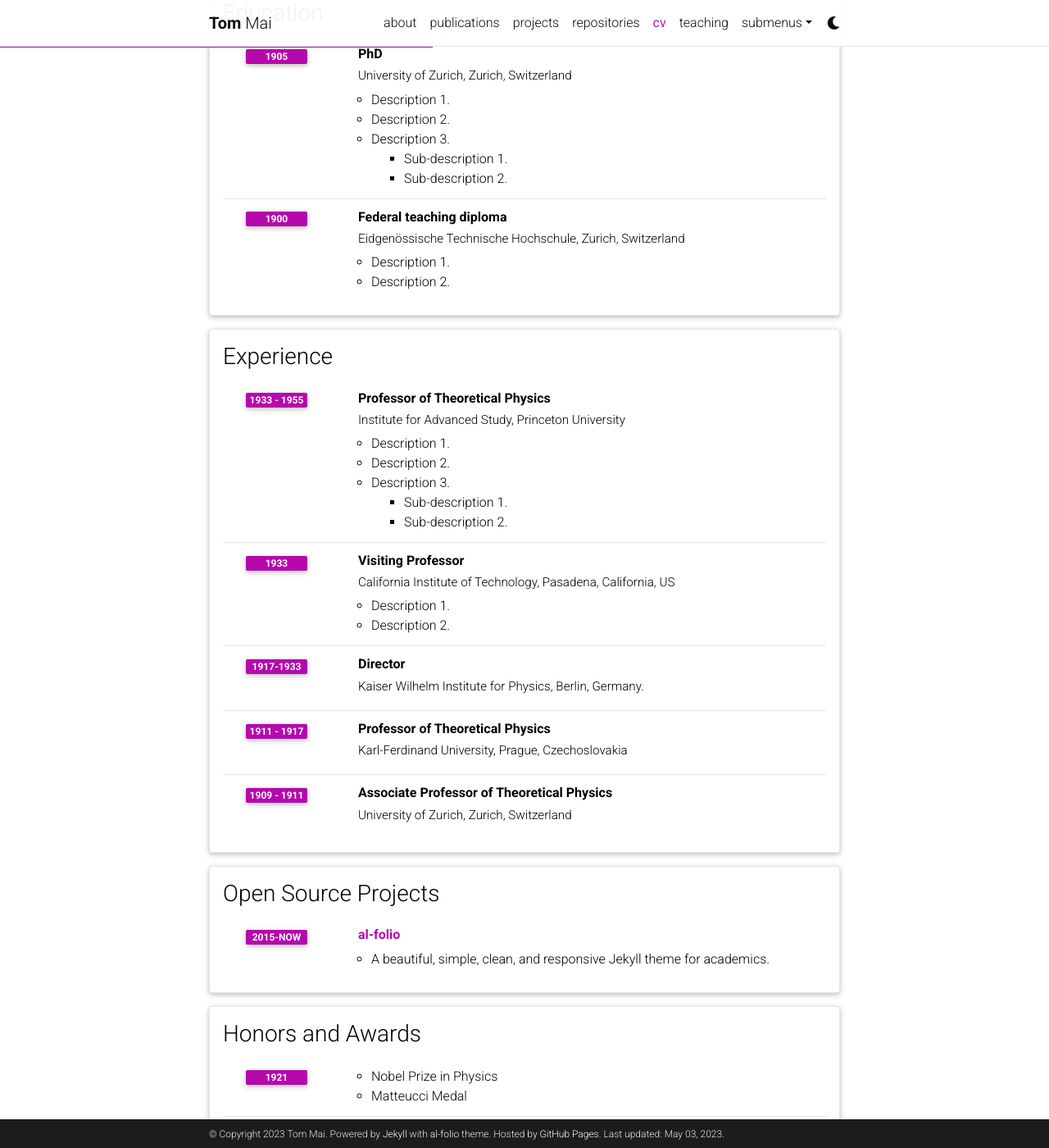
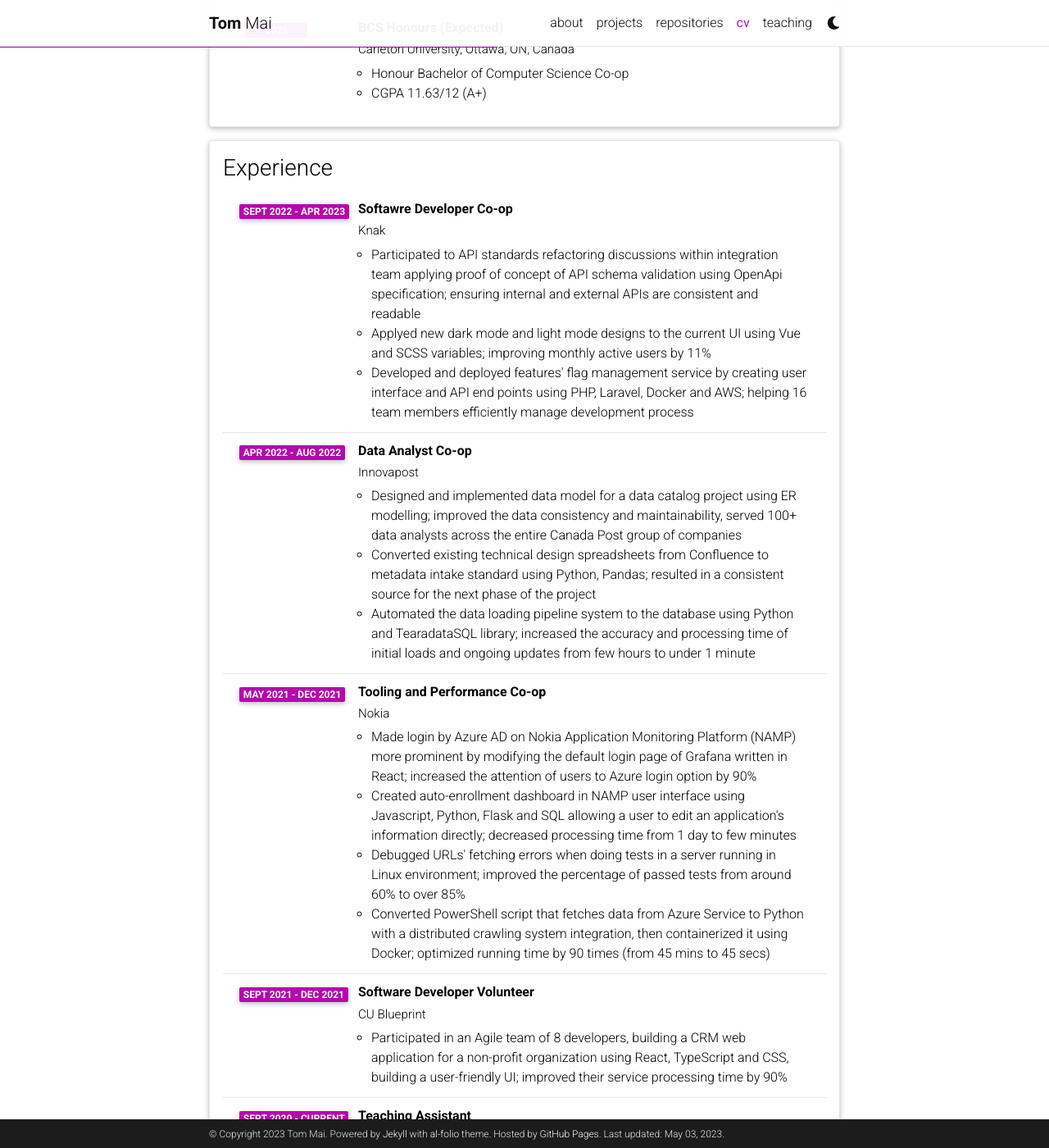
Before and after one commit to MinhThong14/My-Website, a Jekyll site: the page built from _pages/cv.md, in a window 1280 px wide and 1400 px high, scrolled down 411 px. Shown: the whole window at 82% size. Built offline with Jekyll 4.4.1, drawn with Linux system fonts in a browser that asks for light colours; comment, search, counter and statistics services are not loaded; a style sheet for code colours, icons or effects is not loaded; some of the changed text lies outside the part shown.

Commit message:
Added repositories and cv

```diff
--- a/_config.yml
+++ b/_config.yml
@@ -44,7 +44,7 @@
 # will use title and url fields
 # Take a look to https://github.com/jekyll/jekyll-feed for more customization
 
-rss_icon: true
+rss_icon: false
 
 # -----------------------------------------------------------------------------
 # Layout
@@ -74,7 +74,7 @@
 gitlab_username: # your GitLab user name
 twitter_username: # your Twitter handle
 mastodon_username: # your mastodon instance+username in the format instance.tld/@username
-linkedin_username: tom-mai-2a5a6119a # your LinkedIn user name
+linkedin_username: tom-mai # your LinkedIn user name
 telegram_username: # your Telegram user name
 scholar_userid: # your Google Scholar ID
 semanticscholar_id: # your Semantic Scholar ID
--- a/_data/cv.yml
+++ b/_data/cv.yml
@@ -2,96 +2,88 @@
   type: map
   contents:
     - name: Full Name
-      value: Albert Einstein
-    - name: Date of Birth
-      value: 14th March 1879
+      value: Minh Thong Mai
     - name: Languages
-      value: English, German
+      value: English, Vietnamese
 
 - title: Education
   type: time_table
   contents:
-    - title: PhD
-      institution: University of Zurich, Zurich, Switzerland
-      year: 1905
+    - title: BCS Honours (Expected)
+      institution: Carleton University, Ottawa, ON, Canada
+      year: 2023
       description:
-        - Description 1.
-        - Description 2.
-        - title: Description 3.
-          contents:
-            - Sub-description 1.
-            - Sub-description 2.
-    - title: Federal teaching diploma
-      institution: Eidgenössische Technische Hochschule, Zurich, Switzerland
-      year: 1900
-      description:
-        - Description 1.
-        - Description 2.
+        - Honour Bachelor of Computer Science Co-op
+        - CGPA 11.63/12 (A+)
 
 - title: Experience
   type: time_table
   contents:
-    - title: Professor of Theoretical Physics
-      institution: Institute for Advanced Study, Princeton University
-      year: 1933 - 1955
+    - title: Softawre Developer Co-op
+      institution: Knak
+      year: Sept 2022 - Apr 2023
       description:
-        - Description 1.
-        - Description 2.
-        - title: Description 3.
-          contents:
-            - Sub-description 1.
-            - Sub-description 2.
-    - title: Visiting Professor
-      institution: California Institute of Technology, Pasadena, California, US
-      year: 1933
+        - Participated to API standards refactoring discussions within integration team applying proof of concept of API schema validation using OpenApi specification; ensuring internal and external APIs are consistent and readable
+        - Applyed new dark mode and light mode designs to the current UI using Vue and SCSS variables; improving monthly active users by 11%
+        - Developed and deployed features' flag management service by creating user interface and API end points using PHP, Laravel, Docker and AWS; helping 16 team members efficiently manage development process
+    - title: Data Analyst Co-op
+      institution: Innovapost
+      year: Apr 2022 - Aug 2022
       description:
-        - Description 1.
-        - Description 2.
+        - Designed and implemented data model for a data catalog project using ER modelling; improved the data consistency and maintainability, served 100+ data analysts across the entire Canada Post group of companies
+        - Converted existing technical design spreadsheets from Confluence to metadata intake standard using Python, Pandas; resulted in a consistent source for the next phase of the project
+        - Automated the data loading pipeline system to the database using Python and TearadataSQL library; increased the accuracy and processing time of initial loads and ongoing updates from few hours to under 1 minute
+    - title: Tooling and Performance Co-op
+      institution: Nokia
+      year: May 2021 - Dec 2021
+      description:
+        - Made login by Azure AD on Nokia Application Monitoring Platform (NAMP) more prominent by modifying the default login page of Grafana written in React; increased the attention of users to Azure login option by 90%
+        - Created auto-enrollment dashboard in NAMP user interface using Javascript, Python, Flask and SQL allowing a user to edit an application's information directly; decreased processing time from 1 day to few minutes
+        - Debugged URLs' fetching errors when doing tests in a server running in Linux environment; improved the percentage of passed tests from around 60% to over 85%
+        - Converted PowerShell script that fetches data from Azure Service to Python with a distributed crawling system integration, then containerized it using Docker; optimized running time by 90 times (from 45 mins to 45 secs)
+    - title: Software Developer Volunteer
+      institution: CU Blueprint
+      year: Sept 2021 - Dec 2021
+      description:
+        - Participated in an Agile team of 8 developers, building a CRM web application for a non-profit organization using React, TypeScript and CSS, building a user-friendly UI; improved their service processing time by 90%
+    - title: Teaching Assistant
+      institution: Carleton University
+      year: Sept 2020 - Current
+      description:
+        - Organized weekly office hours to help professors guide more than 1500 students through materials of discrete math, C++ and OOP, graded and provided constructive criticism for students' assignments and tests
 
-    - title: Director
-      institution: Kaiser Wilhelm Institute for Physics, Berlin, Germany.
-      year: 1917-1933
-
-    - title: Professor of Theoretical Physics
-      institution: Karl-Ferdinand University, Prague, Czechoslovakia
-      year: 1911 - 1917
-      description:
-
-    - title: Associate Professor of Theoretical Physics
-      institution: University of Zurich, Zurich, Switzerland
-      year: 1909 - 1911
-
-- title: Open Source Projects
-  type: time_table
-  contents:
-    - title: <a href="https://github.com/alshedivat/al-folio">al-folio</a>
-      year: 2015-now
-      description: A beautiful, simple, clean, and responsive Jekyll theme for academics.
+# - title: Open Source Projects
+#   type: time_table
+#   contents:
+#     - title: <a href="https://github.com/alshedivat/al-folio">al-folio</a>
+#       year: 2015-now
+#       description: A beautiful, simple, clean, and responsive Jekyll theme for academics.
 
 - title: Honors and Awards
   type: time_table
   contents:
-    - year: 1921
+    - year: 2021
       items:
-        - Nobel Prize in Physics
-        - Matteucci Medal
-    - year: 2029
+        - Carleton Dean's Honour List 2020-2021
+        - George Fierheller Scholarship 2021
+    - year: 2020
       items:
-        - Max Planck Medal
+        - Carleton Dean's Honour List 2019-2020
+        - Michael Oliver Scholarship 2020
 
-- title: Academic Interests
-  type: nested_list
-  contents:
-    - title: Topic 1.
-      items:
-        - Description 1.
-        - Description 2.
-    - title: Topic 2.
-      items:
-        - Description 1.
-        - Description 2.
+# - title: Academic Interests
+#   type: nested_list
+#   contents:
+#     - title: Topic 1.
+#       items:
+#         - Description 1.
+#         - Description 2.
+#     - title: Topic 2.
+#       items:
+#         - Description 1.
+#         - Description 2.
 
-- title: Other Interests
-  type: list
-  contents:
-    - <u>Hobbies:</u> Hobby 1, Hobby 2, etc.
+# - title: Other Interests
+#   type: list
+#   contents:
+#     - <u>Hobbies:</u> Hobby 1, Hobby 2, etc.
--- a/_pages/publications.md
+++ /dev/null
@@ -1,18 +0,0 @@
----
-layout: page
-permalink: /publications/
-title: publications
-description: publications by categories in reversed chronological order. generated by jekyll-scholar.
-years: [1967, 1956, 1950, 1935, 1905]
-nav: true
-nav_order: 1
----
-<!-- _pages/publications.md -->
-<div class="publications">
-
-{%- for y in page.years %}
-  <h2 class="year">{{y}}</h2>
-  {% bibliography -f papers -q @*[year={{y}}]* %}
-{% endfor %}
-
-</div>
--- a/_pages/repositories.md
+++ b/_pages/repositories.md
@@ -2,7 +2,7 @@
 layout: page
 permalink: /repositories/
 title: repositories
-description: Edit the `_data/repositories.yml` and change the `github_users` and `github_repos` lists to include your own GitHub profile and repositories.
+description: Below is some repositories in my github account covering my works since 2020.
 nav: true
 nav_order: 3
 ---
```
Also changed, not shown: _data/repositories.yml (+11 -9 lines), _pages/cv.md (+1 -1 lines), _pages/dropdown.md (deleted, +0 -13 lines), 1 other file.
